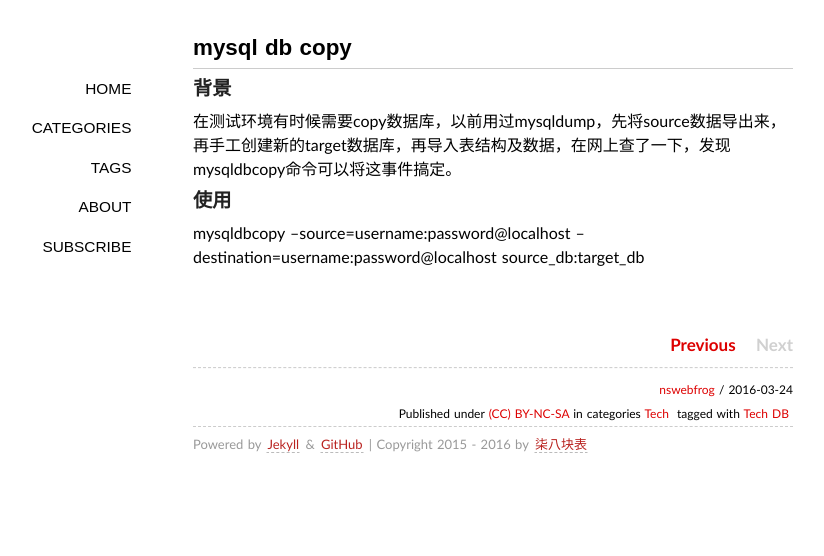
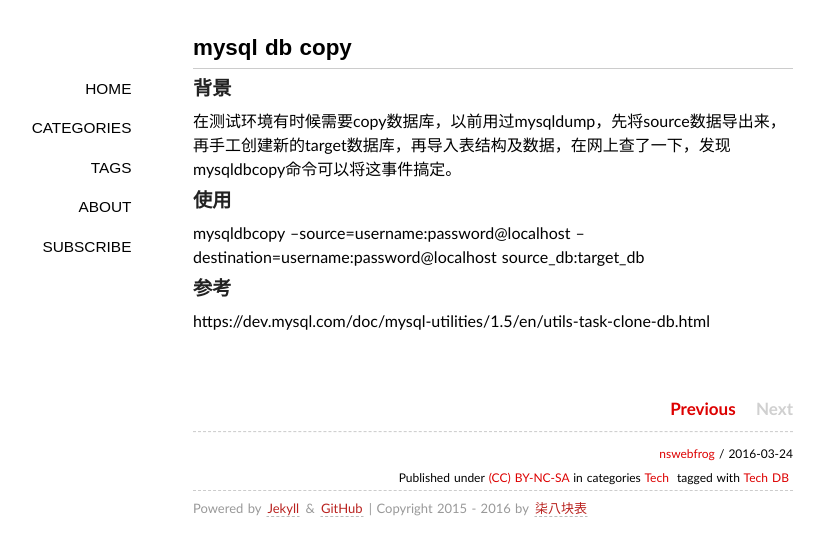
Before and after one commit to studyingsina/studyingsina.github.io, a Jekyll site: the page built from _posts/2016-03-24-mysql-db-copy.md, in a window 1280 px wide. Shown: the top 556 px of the page, without its empty margins (147-971 px from the left). Built offline with Jekyll 4.4.1, drawn with Linux system fonts in a browser that asks for light colours; some web fonts are replaced; Markdown is read by kramdown in place of the engine named in the settings; comment, search, counter and statistics services are not loaded.

Commit message:
mysqldbcopy 参考

```diff
--- a/_posts/2016-03-24-mysql-db-copy.md
+++ b/_posts/2016-03-24-mysql-db-copy.md
@@ -12,3 +12,6 @@ tags:
 
 ### 使用
 mysqldbcopy --source=username:password@localhost --destination=username:password@localhost source_db:target_db
+
+### 参考
+https://dev.mysql.com/doc/mysql-utilities/1.5/en/utils-task-clone-db.html
```
